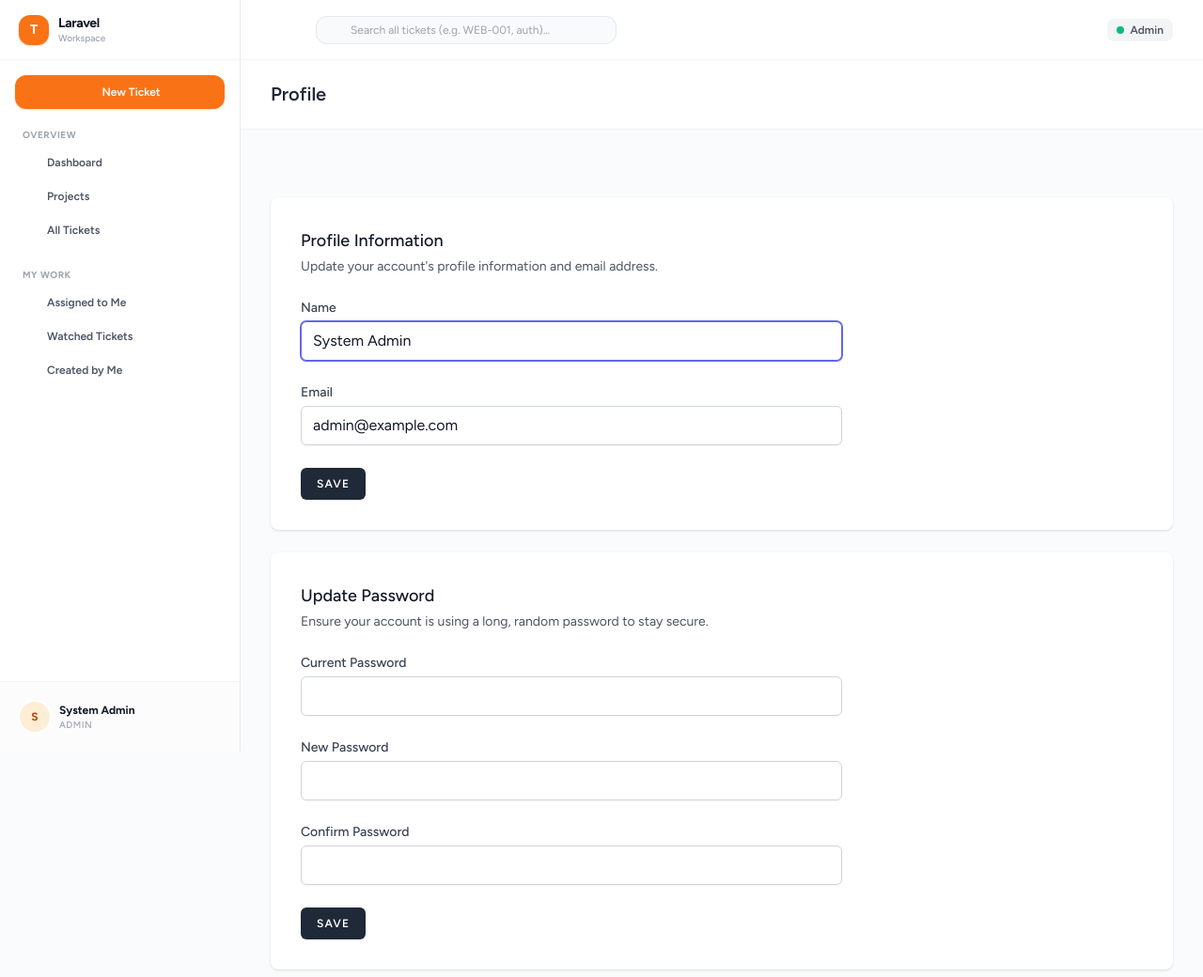
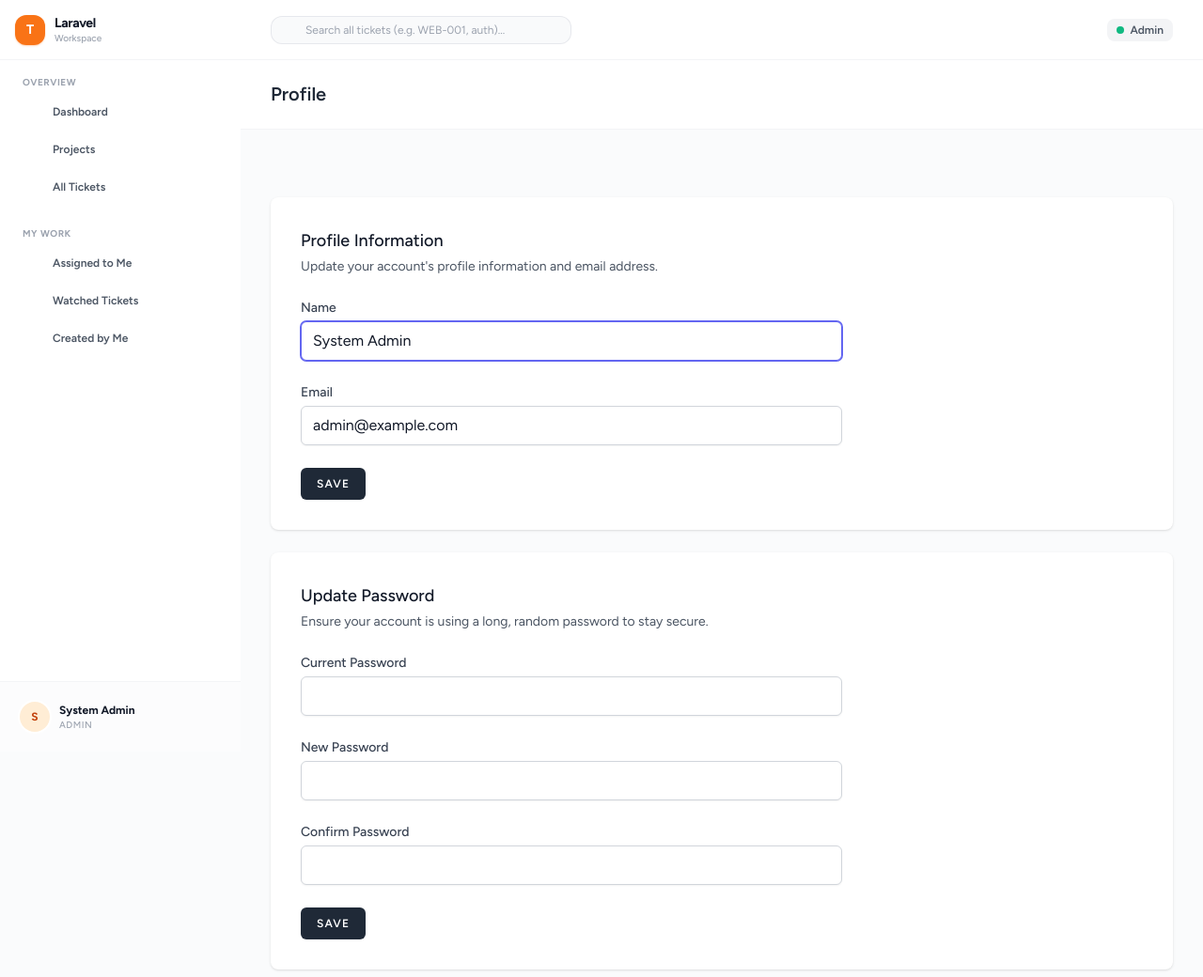
Before and after one commit to partha51613/trail-ticketing-system, a Laravel app: page /profile in a window 1280 px wide. Shown: the top 1040 px of the page at 94% size. Run offline with Laravel 12, Linux system fonts and the light colour scheme; a user stored in the database is signed in; data comes from the database, SQL or seed files in the repository; style sheets or scripts are compiled from the project's sources; some libraries are stand-ins or nearby versions.

Commit message:
fix: sidebar design

```diff
--- a/resources/views/layouts/app.blade.php
+++ b/resources/views/layouts/app.blade.php
@@ -26,29 +26,19 @@
 
     <div class="min-h-screen flex">
 
-        <!-- Persistent Push-Sidebar (Zero backdrop, non-modal, non-blocking) -->
-        <div x-show="sidebarOpen" x-transition:enter="transition-all ease-out duration-200"
-            x-transition:enter-start="w-0 opacity-0 -ml-64" x-transition:enter-end="w-64 opacity-100 ml-0"
-            x-transition:leave="transition-all ease-in duration-200" x-transition:leave-start="w-64 opacity-100 ml-0"
-            x-transition:leave-end="w-0 opacity-0 -ml-64"
-            class="shrink-0 w-64 h-screen sticky top-0 z-40 bg-white border-r border-gray-200/80 shadow-xs flex flex-col overflow-hidden">
+        <!-- Persistent Push-Sidebar (Expands to 64 (256px) or collapses to slim 16 (64px) icon rail) -->
+        <div class="shrink-0 h-screen sticky top-0 z-40 bg-white border-r border-gray-200/80 shadow-xs flex flex-col transition-all duration-200"
+            :class="sidebarOpen ? 'w-64' : 'w-16'">
             @include('layouts.sidebar')
         </div>
 
-        <!-- Main Content Area (Expands smoothly when sidebar collapses) -->
+        <!-- Main Content Area -->
         <div class="flex flex-col flex-1 min-w-0 transition-all duration-200">
 
-            <!-- Top Header with Toggle Button & Search -->
+            <!-- Top Header with Search & User Status -->
             <header class="h-16 bg-white/90 backdrop-blur-md border-b border-gray-100 sticky top-0 z-30">
                 <div class="max-w-7xl mx-auto h-full px-4 sm:px-6 lg:px-8 flex items-center justify-between gap-4">
                     <div class="flex items-center gap-3">
-                        <!-- Manual Sidebar Toggle Button (Click to Open / Close anytime) -->
-                        <button type="button" @click="toggleSidebar()"
-                            class="p-2 rounded-xl text-gray-500 hover:text-gray-900 hover:bg-gray-100 transition-colors"
-                            title="{{ __('Toggle Sidebar') }}">
-                            <x-heroicon-m-bars-3 class="w-5 h-5" />
-                        </button>
-
                         <!-- Global Search -->
                         <form action="{{ route('tickets.index') }}" method="GET" class="relative">
                             <div class="relative">
--- a/resources/views/layouts/sidebar.blade.php
+++ b/resources/views/layouts/sidebar.blade.php
@@ -1,15 +1,17 @@
-<aside class="flex flex-col h-full bg-white border-r border-gray-200/80 w-64 select-none">
-    <!-- Brand / Workspace Header -->
-    <!-- Brand / Workspace Header with Collapse Button -->
-    <div class="h-16 flex items-center justify-between px-5 border-b border-gray-100 shrink-0">
-        <a href="{{ route('dashboard') }}" class="flex items-center gap-2.5 group min-w-0">
-            <div
-                class="w-8 h-8 rounded-xl bg-brand-500 text-white flex items-center justify-center font-bold text-sm shadow-sm shadow-brand-500/30 group-hover:bg-brand-600 transition-all shrink-0">
+<aside class="flex flex-col h-full bg-white select-none transition-all duration-200"
+    :class="sidebarOpen ? 'w-64' : 'w-16'">
+
+    <!-- Brand / Workspace Header with Expand/Collapse Action at TOP -->
+    <div class="h-16 flex items-center border-b border-gray-100 shrink-0"
+        :class="sidebarOpen ? 'justify-between px-4' : 'flex-col justify-center gap-1 py-2'">
+
+        <!-- When Open: Full Logo + Name + Collapse Button -->
+        <a x-show="sidebarOpen" x-cloak href="{{ route('dashboard') }}" class="flex items-center gap-2.5 group min-w-0">
+            <div class="w-8 h-8 rounded-xl bg-brand-500 text-white flex items-center justify-center font-bold text-sm shadow-sm shadow-brand-500/30 group-hover:bg-brand-600 transition-all shrink-0">
                 T
             </div>
-            <div class="flex flex-col min-w-0">
-                <span
-                    class="text-sm font-bold tracking-tight text-gray-900 group-hover:text-brand-600 transition-colors truncate">
+            <div class="flex flex-col min-w-0 transition-opacity duration-150">
+                <span class="text-sm font-bold tracking-tight text-gray-900 group-hover:text-brand-600 transition-colors truncate">
                     {{ config('app.name', 'Ticket Tracker') }}
                 </span>
                 <span class="text-[10px] font-medium text-gray-400 -mt-0.5">
@@ -18,103 +20,112 @@
             </div>
         </a>
 
-        <!-- Collapse Sidebar Button (Visible when sidebar is open) -->
-        <button type="button" @click="toggleSidebar()"
+        <!-- Collapse Toggle Button (When Open) -->
+        <button x-show="sidebarOpen" x-cloak type="button" @click="toggleSidebar()"
             class="p-1.5 rounded-lg text-gray-400 hover:text-gray-700 hover:bg-gray-100 transition-colors"
-            title="{{ __('Collapse Sidebar') }}">
+            title="{{ __('Collapse to Mini Rail') }}">
             <x-heroicon-m-chevron-double-left class="w-4 h-4" />
+        </button>
+
+        <!-- When Collapsed: Prominent Expand Button right at the TOP -->
+        <button x-show="!sidebarOpen" type="button" @click="toggleSidebar()"
+            class="group w-10 h-10 rounded-xl text-brand-600 bg-brand-50 hover:bg-brand-50 border border-gray-200/80 hover:border-brand-200 hover:text-brand-600 flex items-center justify-center transition-all shadow-xs"
+            title="{{ __('Click to Expand Sidebar') }}">
+            <x-heroicon-m-chevron-double-right class="w-4 h-4 transition-transform group-hover:translate-x-0.5" />
         </button>
     </div>
 
-    <!-- Quick Action: + New Ticket -->
-    <div class="px-4 pt-4 pb-2 shrink-0">
-        <a href="{{ route('tickets.create') }}"
-            class="flex items-center justify-center gap-2 w-full py-2.5 px-3 text-xs font-semibold text-white bg-brand-500 hover:bg-brand-600 rounded-xl shadow-sm shadow-brand-500/25 transition-all">
-            <x-heroicon-m-plus class="w-4 h-4" />
-            <span>{{ __('New Ticket') }}</span>
-        </a>
-    </div>
+    <!-- Navigation Rail / Menu Items -->
+    <nav class="flex-1 py-4 space-y-6 overflow-y-auto px-2"
+        :class="sidebarOpen ? 'px-3' : 'px-2'">
 
-    <!-- Navigation Groups (Scrollable if needed) -->
-    <nav class="flex-1 px-3 py-3 space-y-6 overflow-y-auto">
         <!-- Group 1: Workspace Overview -->
         <div>
-            <span class="px-3 text-[10px] font-bold uppercase tracking-wider text-gray-400 block mb-1.5">
+            <span x-show="sidebarOpen" x-cloak class="px-3 text-[10px] font-bold uppercase tracking-wider text-gray-400 block mb-1.5">
                 {{ __('Overview') }}
             </span>
             <div class="space-y-1">
                 <!-- Dashboard -->
                 <a href="{{ route('dashboard') }}"
-                    class="flex items-center gap-2.5 px-3 py-2 text-xs font-semibold rounded-xl transition-colors {{ request()->routeIs('dashboard') ? 'bg-brand-50 text-brand-700' : 'text-gray-600 hover:bg-gray-50 hover:text-gray-900' }}">
+                    class="flex items-center gap-3 py-2 text-xs font-semibold rounded-xl transition-colors {{ request()->routeIs('dashboard') ? 'bg-brand-50 text-brand-700' : 'text-gray-600 hover:bg-gray-50 hover:text-gray-900' }}"
+                    :class="sidebarOpen ? 'px-3' : 'justify-center px-0'"
+                    title="{{ __('Dashboard') }}">
                     <x-heroicon-o-squares-2x2
-                        class="w-4 h-4 {{ request()->routeIs('dashboard') ? 'text-brand-600' : 'text-gray-400' }}" />
-                    <span>{{ __('Dashboard') }}</span>
+                        class="w-5 h-5 shrink-0 {{ request()->routeIs('dashboard') ? 'text-brand-600' : 'text-gray-400' }}" />
+                    <span x-show="sidebarOpen" x-cloak class="truncate">{{ __('Dashboard') }}</span>
                 </a>
 
                 <!-- Projects -->
                 <a href="{{ route('projects.index') }}"
-                    class="flex items-center gap-2.5 px-3 py-2 text-xs font-semibold rounded-xl transition-colors {{ request()->routeIs('projects.*') ? 'bg-brand-50 text-brand-700' : 'text-gray-600 hover:bg-gray-50 hover:text-gray-900' }}">
+                    class="flex items-center gap-3 py-2 text-xs font-semibold rounded-xl transition-colors {{ request()->routeIs('projects.*') ? 'bg-brand-50 text-brand-700' : 'text-gray-600 hover:bg-gray-50 hover:text-gray-900' }}"
+                    :class="sidebarOpen ? 'px-3' : 'justify-center px-0'"
+                    title="{{ __('Projects') }}">
                     <x-heroicon-o-folder
-                        class="w-4 h-4 {{ request()->routeIs('projects.*') ? 'text-brand-600' : 'text-gray-400' }}" />
-                    <span>{{ __('Projects') }}</span>
+                        class="w-5 h-5 shrink-0 {{ request()->routeIs('projects.*') ? 'text-brand-600' : 'text-gray-400' }}" />
+                    <span x-show="sidebarOpen" x-cloak class="truncate">{{ __('Projects') }}</span>
                 </a>
 
                 <!-- All Tickets -->
                 <a href="{{ route('tickets.index') }}"
-                    class="flex items-center gap-2.5 px-3 py-2 text-xs font-semibold rounded-xl transition-colors {{ request()->routeIs('tickets.index') && !request()->hasAny(['assigned_to_id', 'watched', 'created_by_id']) ? 'bg-brand-50 text-brand-700' : 'text-gray-600 hover:bg-gray-50 hover:text-gray-900' }}">
+                    class="flex items-center gap-3 py-2 text-xs font-semibold rounded-xl transition-colors {{ request()->routeIs('tickets.index') && !request()->hasAny(['assigned_to_id', 'watched', 'created_by_id']) ? 'bg-brand-50 text-brand-700' : 'text-gray-600 hover:bg-gray-50 hover:text-gray-900' }}"
+                    :class="sidebarOpen ? 'px-3' : 'justify-center px-0'"
+                    title="{{ __('All Tickets') }}">
                     <x-heroicon-o-ticket
-                        class="w-4 h-4 {{ request()->routeIs('tickets.index') && !request()->hasAny(['assigned_to_id', 'watched', 'created_by_id']) ? 'text-brand-600' : 'text-gray-400' }}" />
-                    <span>{{ __('All Tickets') }}</span>
+                        class="w-5 h-5 shrink-0 {{ request()->routeIs('tickets.index') && !request()->hasAny(['assigned_to_id', 'watched', 'created_by_id']) ? 'text-brand-600' : 'text-gray-400' }}" />
+                    <span x-show="sidebarOpen" x-cloak class="truncate">{{ __('All Tickets') }}</span>
                 </a>
             </div>
         </div>
 
         <!-- Group 2: My Work -->
         <div>
-            <span class="px-3 text-[10px] font-bold uppercase tracking-wider text-gray-400 block mb-1.5">
+            <span x-show="sidebarOpen" x-cloak class="px-3 text-[10px] font-bold uppercase tracking-wider text-gray-400 block mb-1.5">
                 {{ __('My Work') }}
             </span>
             <div class="space-y-1">
                 <!-- Assigned to Me -->
                 <a href="{{ route('tickets.index', ['assigned_to_id' => auth()->id()]) }}"
-                    class="flex items-center justify-between px-3 py-2 text-xs font-semibold rounded-xl transition-colors {{ request('assigned_to_id') == auth()->id() ? 'bg-brand-50 text-brand-700' : 'text-gray-600 hover:bg-gray-50 hover:text-gray-900' }}">
-                    <div class="flex items-center gap-2.5">
-                        <x-heroicon-o-user
-                            class="w-4 h-4 {{ request('assigned_to_id') == auth()->id() ? 'text-brand-600' : 'text-gray-400' }}" />
-                        <span>{{ __('Assigned to Me') }}</span>
-                    </div>
+                    class="flex items-center gap-3 py-2 text-xs font-semibold rounded-xl transition-colors {{ request('assigned_to_id') == auth()->id() ? 'bg-brand-50 text-brand-700' : 'text-gray-600 hover:bg-gray-50 hover:text-gray-900' }}"
+                    :class="sidebarOpen ? 'px-3' : 'justify-center px-0'"
+                    title="{{ __('Assigned to Me') }}">
+                    <x-heroicon-o-user
+                        class="w-5 h-5 shrink-0 {{ request('assigned_to_id') == auth()->id() ? 'text-brand-600' : 'text-gray-400' }}" />
+                    <span x-show="sidebarOpen" x-cloak class="truncate">{{ __('Assigned to Me') }}</span>
                 </a>
 
                 <!-- Watched Tickets -->
                 <a href="{{ route('tickets.index', ['watched' => 1]) }}"
-                    class="flex items-center justify-between px-3 py-2 text-xs font-semibold rounded-xl transition-colors {{ request()->boolean('watched') ? 'bg-brand-50 text-brand-700' : 'text-gray-600 hover:bg-gray-50 hover:text-gray-900' }}">
-                    <div class="flex items-center gap-2.5">
-                        <x-heroicon-o-bell
-                            class="w-4 h-4 {{ request()->boolean('watched') ? 'text-brand-600' : 'text-gray-400' }}" />
-                        <span>{{ __('Watched Tickets') }}</span>
-                    </div>
+                    class="flex items-center gap-3 py-2 text-xs font-semibold rounded-xl transition-colors {{ request()->boolean('watched') ? 'bg-brand-50 text-brand-700' : 'text-gray-600 hover:bg-gray-50 hover:text-gray-900' }}"
+                    :class="sidebarOpen ? 'px-3' : 'justify-center px-0'"
+                    title="{{ __('Watched Tickets') }}">
+                    <x-heroicon-o-bell
+                        class="w-5 h-5 shrink-0 {{ request()->boolean('watched') ? 'text-brand-600' : 'text-gray-400' }}" />
+                    <span x-show="sidebarOpen" x-cloak class="truncate">{{ __('Watched Tickets') }}</span>
                 </a>
 
                 <!-- Created by Me -->
                 <a href="{{ route('tickets.index', ['created_by_id' => auth()->id()]) }}"
-                    class="flex items-center justify-between px-3 py-2 text-xs font-semibold rounded-xl transition-colors {{ request('created_by_id') == auth()->id() ? 'bg-brand-50 text-brand-700' : 'text-gray-600 hover:bg-gray-50 hover:text-gray-900' }}">
-                    <div class="flex items-center gap-2.5">
-                        <x-heroicon-o-pencil-square
-                            class="w-4 h-4 {{ request('created_by_id') == auth()->id() ? 'text-brand-600' : 'text-gray-400' }}" />
-                        <span>{{ __('Created by Me') }}</span>
-                    </div>
+                    class="flex items-center gap-3 py-2 text-xs font-semibold rounded-xl transition-colors {{ request('created_by_id') == auth()->id() ? 'bg-brand-50 text-brand-700' : 'text-gray-600 hover:bg-gray-50 hover:text-gray-900' }}"
+                    :class="sidebarOpen ? 'px-3' : 'justify-center px-0'"
+                    title="{{ __('Created by Me') }}">
+                    <x-heroicon-o-pencil-square
+                        class="w-5 h-5 shrink-0 {{ request('created_by_id') == auth()->id() ? 'text-brand-600' : 'text-gray-400' }}" />
+                    <span x-show="sidebarOpen" x-cloak class="truncate">{{ __('Created by Me') }}</span>
                 </a>
             </div>
         </div>
+
     </nav>
 
     <!-- User Profile & Footer -->
-    <div class="p-3 border-t border-gray-100 shrink-0 bg-gray-50/50">
-        <div
+    <div class="border-t border-gray-100 shrink-0 bg-gray-50/50"
+        :class="sidebarOpen ? 'p-3' : 'p-2 flex justify-center'">
+
+        <!-- Expanded Profile -->
+        <div x-show="sidebarOpen" x-cloak
             class="flex items-center justify-between gap-2 p-2 rounded-xl hover:bg-white transition-colors border border-transparent hover:border-gray-200/80">
             <div class="flex items-center gap-2.5 min-w-0">
-                <span
-                    class="w-8 h-8 rounded-full bg-brand-100 text-brand-700 font-bold text-xs flex items-center justify-center shrink-0 ring-2 ring-white">
+                <span class="w-8 h-8 rounded-full bg-brand-100 text-brand-700 font-bold text-xs flex items-center justify-center shrink-0 ring-2 ring-white">
                     {{ strtoupper(substr(Auth::user()->name, 0, 1)) }}
                 </span>
                 <div class="min-w-0">
@@ -128,14 +139,12 @@
             </div>
 
             <div class="flex items-center gap-1 shrink-0">
-                <!-- Profile Link -->
                 <a href="{{ route('profile.edit') }}"
                     class="p-1.5 rounded-lg text-gray-400 hover:text-gray-700 hover:bg-gray-100 transition-colors"
                     title="{{ __('Profile') }}">
                     <x-heroicon-o-cog-6-tooth class="w-4 h-4" />
                 </a>
 
-                <!-- Log Out Form -->
                 <form method="POST" action="{{ route('logout') }}">
                     @csrf
                     <button type="submit"
@@ -146,5 +155,14 @@
                 </form>
             </div>
         </div>
+
+        <!-- Collapsed Mini Avatar with Dropdown / Logout -->
+        <div x-show="!sidebarOpen" class="relative group">
+            <a href="{{ route('profile.edit') }}"
+                class="w-9 h-9 rounded-full bg-brand-100 text-brand-700 font-bold text-xs flex items-center justify-center ring-2 ring-white hover:ring-brand-300 transition-all shadow-xs"
+                title="{{ Auth::user()->name }} ({{ ucfirst(Auth::user()->role) }})">
+                {{ strtoupper(substr(Auth::user()->name, 0, 1)) }}
+            </a>
+        </div>
     </div>
 </aside>
```
